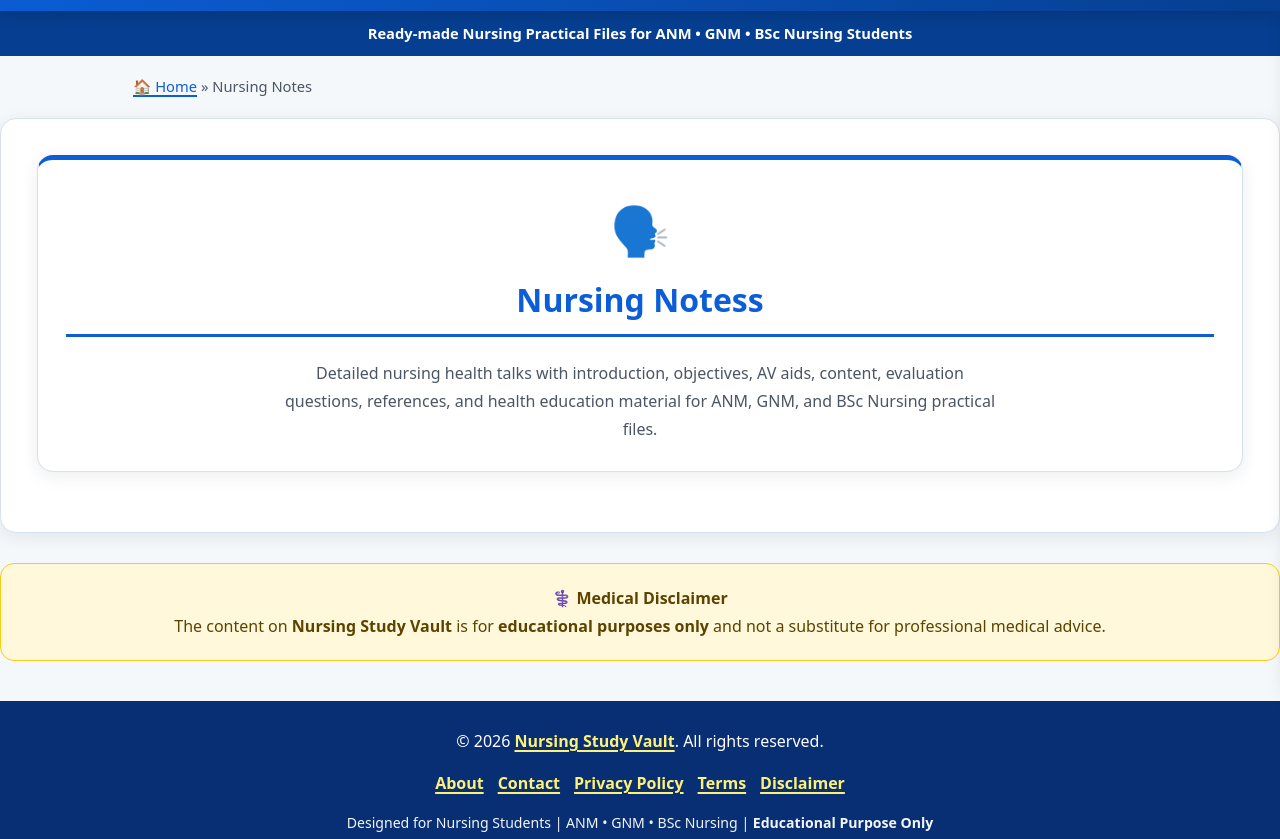
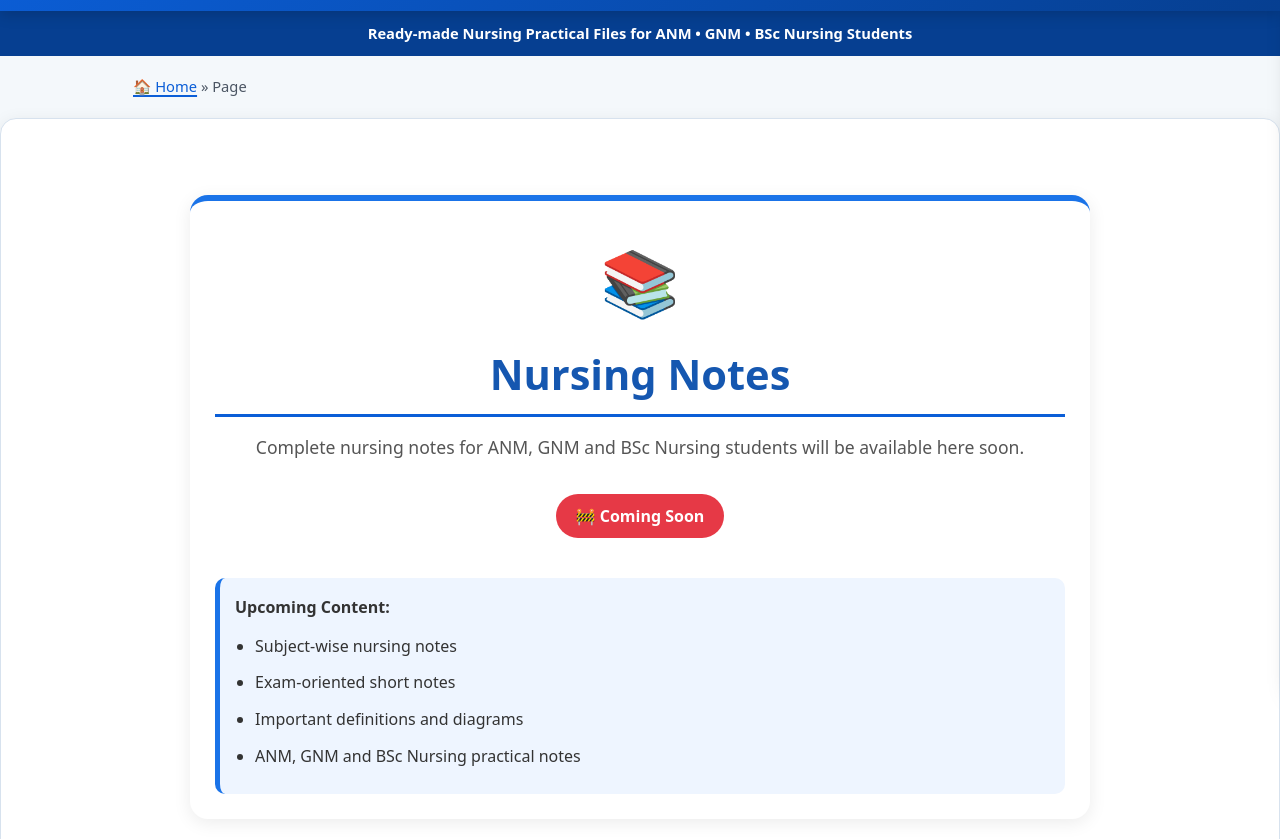
Before and after one commit to Nursingstudyvault/test, an Eleventy site: page pages/nursing-notes.njk in a window 1280 px wide. Shown: the part 108-947 px from the top of the page. Built offline with nearby package versions, Linux system fonts and the light colour scheme; Eleventy itself is replaced by a stand-in of ours; files that its build step writes are made by us from their sources.

Commit message:
Add coming soon page for nursing notes

```diff
--- a/pages/nursing-notes.njk
+++ b/pages/nursing-notes.njk
@@ -1,54 +1,33 @@
 ---
-hideRelated: true
 layout: layout.njk
-title: Nursing Notess
-description: Nursing health talks for ANM, GNM and BSc Nursing practical files.
-category: Nursing Notes
+title: Nursing Notes
+permalink: /pages/nursing-notes/
 ---
 
-<div class="category-header">
-    <div class="cat-icon">🗣️</div>
+<section style="max-width:900px;margin:40px auto;padding:25px;text-align:center;background:#fff;border-radius:18px;box-shadow:0 4px 18px rgba(0,0,0,0.08);border-top:6px solid #1a73e8;">
 
-    <h1>Nursing Notess</h1>
+  <div style="font-size:4rem;margin-bottom:10px;">📚</div>
 
-    <p class="cat-desc">
-        Detailed nursing health talks with introduction, objectives,
-        AV aids, content, evaluation questions, references, and health
-        education material for ANM, GNM, and BSc Nursing practical files.
-    </p>
-</div>
+  <h1 style="color:#1557b0;font-size:clamp(1.8rem,5vw,2.6rem);margin-bottom:10px;">
+    Nursing Notes
+  </h1>
 
-<div class="post-list">
+  <p style="font-size:1.1rem;color:#555;line-height:1.8;margin:15px 0;">
+    Complete nursing notes for ANM, GNM and BSc Nursing students will be available here soon.
+  </p>
 
-{% for post in collections.all | reverse %}
+  <div style="display:inline-block;background:#e63946;color:#fff;padding:8px 20px;border-radius:30px;font-weight:600;margin:15px 0;">
+    🚧 Coming Soon
+  </div>
 
-{% if "nursing-notes/" in post.inputPath %}
+  <div style="background:#eef5ff;border-left:5px solid #1a73e8;padding:15px;border-radius:10px;margin-top:25px;text-align:left;color:#333;line-height:1.8;">
+    <strong>Upcoming Content:</strong>
+    <ul style="margin:10px 0 0 20px;">
+      <li>Subject-wise nursing notes</li>
+      <li>Exam-oriented short notes</li>
+      <li>Important definitions and diagrams</li>
+      <li>ANM, GNM and BSc Nursing practical notes</li>
+    </ul>
+  </div>
 
-    <div class="post-card">
-
-        <div class="post-info">
-
-            <h3>{{ post.data.title }}</h3>
-
-            <p class="post-meta">
-                {{ post.date.toLocaleDateString('en-IN') }}
-            </p>
-
-            <p class="post-desc">
-                {{ post.data.description or
-                "Detailed nursing health talk for ANM, GNM and BSc Nursing students." }}
-            </p>
-
-        </div>
-
-        <a href="{{ post.url }}" class="btn">
-            Read Nursing Notes
-        </a>
-
-    </div>
-
-{% endif %}
-
-{% endfor %}
-
-</div>
+</section>
```
